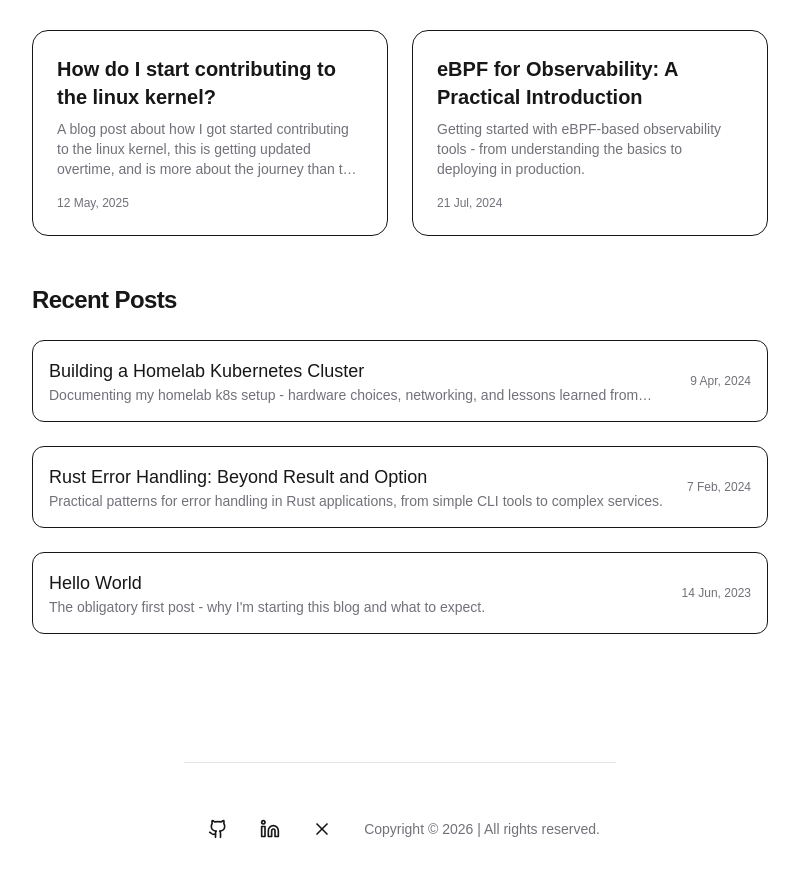
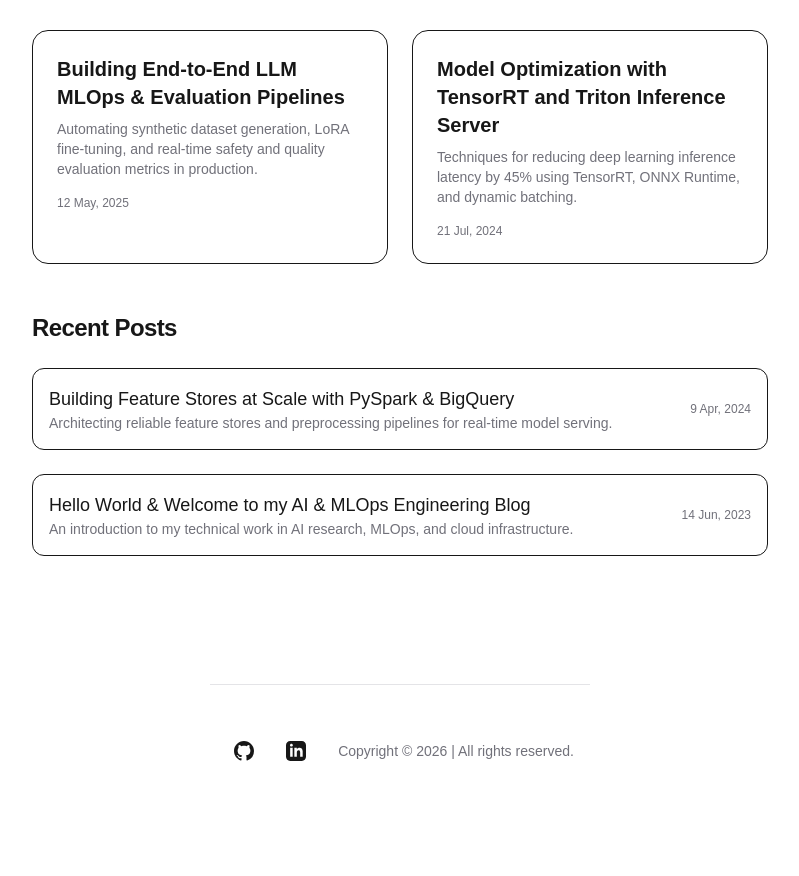
Before and after one commit to ZitouniNidhal/Vorlixen, a Next.js app: page / in a window 1280 px wide. Shown: the part 222-1098 px from the top of the page, without its empty margins (240-1039 px from the left). After the commit the page ends 1039 px from the top, so only its background shows below. Built offline with nearby package versions, Linux system fonts and the light colour scheme.

Commit message:
refactor: update blog branding and content to reflect Nidhal Zitouni's focus on AI and MLOps

```diff
--- a/src/app/about/page.tsx
+++ b/src/app/about/page.tsx
@@ -4,17 +4,13 @@ export default function AboutPage() {
       <h1 className="text-4xl font-bold tracking-tight">About Me</h1>
       <div className="space-y-4 text-lg text-muted-foreground leading-relaxed">
         <p>
-          Hello! I'm aRustyDev, a Distributed Systems Nerd and an Over Confident Developer.
-          I spend most of my time exploring the depths of systems programming, security,
-          and building things that probably should have stayed ideas.
+          Hello! I'm <strong>Nidhal Zitouni</strong>, an AI Research &amp; MLOps Engineer.
+          I specialize in deep learning research, model optimization, distributed training,
+          and production-grade MLOps pipelines.
         </p>
         <p>
-          This blog is a place where I share my technical notes, learning journeys,
-          and occasional rants about software engineering.
-        </p>
-        <p>
-          When I'm not coding, you can find me reading research papers or trying to
-          reverse engineer things I shouldn't.
+          This blog is a dedicated space where I share technical articles, architectural insights,
+          and practical benchmarks around AI engineering and scalable cloud infrastructure.
         </p>
       </div>
     </div>
--- a/src/app/layout.tsx
+++ b/src/app/layout.tsx
@@ -16,8 +16,8 @@ const geistMono = Geist_Mono({
 });
 
 export const metadata: Metadata = {
-  title: "aRustyDev's Blog",
-  description: "Technical notes on security, systems programming, and building things.",
+  title: "Nidhal Zitouni — AI Research & MLOps Engineer",
+  description: "Technical blog and notes on Artificial Intelligence, Deep Learning, and MLOps engineering.",
 };
 
 export default function RootLayout({ children }: { children: React.ReactNode }) {
--- a/src/app/page.tsx
+++ b/src/app/page.tsx
@@ -10,35 +10,29 @@ interface Post {
 
 const POSTS: Post[] = [
   {
-    title: "How do I start contributing to the linux kernel?",
+    title: "Building End-to-End LLM MLOps & Evaluation Pipelines",
     date: "12 May, 2025",
-    excerpt: "A blog post about how I got started contributing to the linux kernel, this is getting updated overtime, and is more about the journey than the destination",
-    slug: "starting-contributing-to-linux-kernel",
+    excerpt: "Automating synthetic dataset generation, LoRA fine-tuning, and real-time safety and quality evaluation metrics in production.",
+    slug: "llm-mlops-pipelines",
     featured: true,
   },
   {
-    title: "eBPF for Observability: A Practical Introduction",
+    title: "Model Optimization with TensorRT and Triton Inference Server",
     date: "21 Jul, 2024",
-    excerpt: "Getting started with eBPF-based observability tools - from understanding the basics to deploying in production.",
-    slug: "ebpf-observability-intro",
+    excerpt: "Techniques for reducing deep learning inference latency by 45% using TensorRT, ONNX Runtime, and dynamic batching.",
+    slug: "tensorrt-triton-optimization",
     featured: true,
   },
   {
-    title: "Building a Homelab Kubernetes Cluster",
+    title: "Building Feature Stores at Scale with PySpark & BigQuery",
     date: "9 Apr, 2024",
-    excerpt: "Documenting my homelab k8s setup - hardware choices, networking, and lessons learned from running production-style infrastructure at home.",
-    slug: "homelab-k8s-setup",
+    excerpt: "Architecting reliable feature stores and preprocessing pipelines for real-time model serving.",
+    slug: "pyspark-feature-stores",
   },
   {
-    title: "Rust Error Handling: Beyond Result and Option",
-    date: "7 Feb, 2024",
-    excerpt: "Practical patterns for error handling in Rust applications, from simple CLI tools to complex services.",
-    slug: "rust-error-handling-patterns",
-  },
-  {
-    title: "Hello World",
+    title: "Hello World & Welcome to my AI & MLOps Engineering Blog",
     date: "14 Jun, 2023",
-    excerpt: "The obligatory first post - why I'm starting this blog and what to expect.",
+    excerpt: "An introduction to my technical work in AI research, MLOps, and cloud infrastructure.",
     slug: "hello-world",
   },
 ];
--- a/src/components/Footer.tsx
+++ b/src/components/Footer.tsx
@@ -1,19 +1,31 @@
 import Link from "next/link";
-import { Github, Linkedin, X } from "lucide-react";
 
 export default function Footer() {
   return (
     <footer className="max-w-3xl mx-auto px-4 py-12 mt-20 border-t border-border">
       <div className="flex flex-col md:flex-row justify-between items-center gap-6">
         <div className="flex items-center gap-4">
-          <Link href="https://github.com/aRustyDev" target="_blank" className="p-2 hover:bg-accent rounded-full transition-colors">
-            <Github className="w-5 h-5" />
+          <Link
+            href="https://github.com/zitouninidhal"
+            target="_blank"
+            rel="noopener noreferrer"
+            className="p-2 hover:bg-accent rounded-full transition-colors"
+            aria-label="GitHub"
+          >
+            <svg className="w-5 h-5 fill-current" viewBox="0 0 24 24">
+              <path d="M12 0C5.37 0 0 5.37 0 12c0 5.31 3.435 9.795 8.205 11.385.6.105.825-.255.825-.57 0-.285-.015-1.23-.015-2.235-3.015.555-3.795-.735-4.035-1.41-.135-.345-.72-1.41-1.23-1.695-.42-.225-1.02-.78-.015-.795.945-.015 1.62.87 1.845 1.23 1.08 1.815 2.805 1.305 3.495.99.105-.78.42-1.305.765-1.605-2.67-.3-5.46-1.335-5.46-5.925 0-1.305.465-2.385 1.23-3.225-.12-.3-.54-1.53.12-3.18 0 0 1.005-.315 3.3 1.23.96-.27 1.98-.405 3-.405s2.04.135 3 .405c2.295-1.56 3.3-1.23 3.3-1.23.66 1.65.24 2.88.12 3.18.765.84 1.23 1.905 1.23 3.225 0 4.605-2.805 5.625-5.475 5.925.435.375.81 1.095.81 2.22 0 1.605-.015 2.895-.015 3.3 0 .315.225.69.825.57A12.02 12.02 0 0024 12c0-6.63-5.37-12-12-12z" />
+            </svg>
           </Link>
-          <Link href="https://linkedin.com/in/smithadamc" target="_blank" className="p-2 hover:bg-accent rounded-full transition-colors">
-            <Linkedin className="w-5 h-5" />
-          </Link>
-          <Link href="https://x.com/aRustyDev" target="_blank" className="p-2 hover:bg-accent rounded-full transition-colors">
-            <X className="w-5 h-5" />
+          <Link
+            href="https://linkedin.com/in/nidhal-zitouni"
+            target="_blank"
+            rel="noopener noreferrer"
+            className="p-2 hover:bg-accent rounded-full transition-colors"
+            aria-label="LinkedIn"
+          >
+            <svg className="w-5 h-5 fill-current" viewBox="0 0 24 24">
+              <path d="M19 0h-14c-2.761 0-5 2.239-5 5v14c0 2.761 2.239 5 5 5h14c2.762 0 5-2.239 5-5v-14c0-2.761-2.238-5-5-5zm-11 19h-3v-11h3v11zm-1.5-12.268c-.966 0-1.75-.79-1.75-1.764s.784-1.764 1.75-1.764 1.75.79 1.75 1.764-.783 1.764-1.75 1.764zm13.5 12.268h-3v-5.604c0-3.368-4-3.113-4 0v5.604h-3v-11h3v1.765c1.396-2.586 7-2.777 7 2.476v6.759z" />
+            </svg>
           </Link>
         </div>
         <p className="text-sm text-muted-foreground">
--- a/src/components/Navbar.tsx
+++ b/src/components/Navbar.tsx
@@ -16,7 +16,7 @@ export default function Navbar() {
   return (
     <nav className="flex items-center justify-between py-8 mb-12 max-w-3xl mx-auto px-4">
       <Link href="/" className="text-xl font-bold hover:opacity-80 transition-opacity">
-        aRustyDev&apos;s Blog
+        Nidhal Zitouni
       </Link>
 
       <div className="flex items-center gap-6">
```
Also changed, not shown: 1 other file (tests, documents, lock files or other folders).
